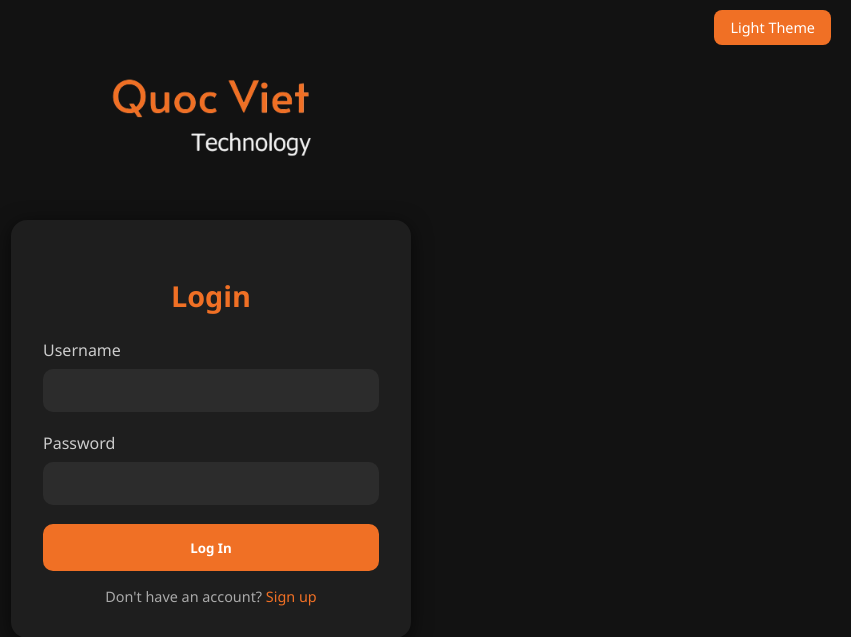
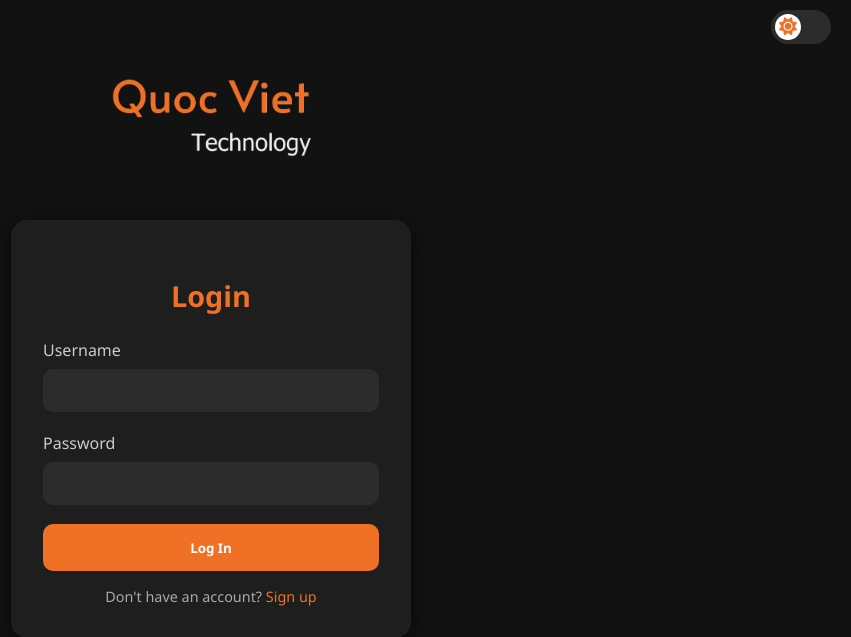
Before and after one commit to vietscoding/QuocVietTechnologyWebsite, a PHP site: page /html/draft.html in a window 1280 px wide. Shown: the top 637 px of the page, without its empty margins (429-1280 px from the left). Run offline with PHP 8.4, Linux system fonts and the light colour scheme.

Commit message:
Update toggle theme in login page

```diff
--- a/src/css/draft.css
+++ b/src/css/draft.css
@@ -54,35 +54,95 @@ header {
   z-index: 100;
 }
 
-/* #logo {
-  max-width: 20vw;
-  width: 200px;
-  height: auto;
-} */
-
 #logo {
   max-width: 20vw;
   width: 200px;
   height: auto;
-  transition: all 0.3s ease; /* Hiệu ứng mượt khi đổi kích thước hoặc hình ảnh */
+  transition: all 0.3s ease;
 }
 
-.theme-toggle {
+/* Theme Switch */
+.theme-switch-wrapper {
   position: absolute;
   right: 20px;
   top: 10px;
-  padding: 0.5rem 1rem;
-  background-color: var(--accent-color);
-  color: var(--text-color);
-  border: none;
-  border-radius: 8px;
-  cursor: pointer;
-  font-size: 0.9rem;
-  transition: background-color 0.3s ease;
 }
 
-.theme-toggle:hover {
-  background-color: var(--accent-hover-color);
+.theme-switch {
+  position: relative;
+  display: inline-block;
+  width: 60px;
+  height: 34px;
+}
+
+.theme-switch input {
+  opacity: 0;
+  width: 0;
+  height: 0;
+}
+
+.slider {
+  position: absolute;
+  cursor: pointer;
+  top: 0;
+  left: 0;
+  right: 0;
+  bottom: 0;
+  background-color: var(--input-background);
+  border-radius: 34px;
+  transition: 0.4s;
+}
+
+.slider:before {
+  position: absolute;
+  content: "";
+  height: 26px;
+  width: 26px;
+  left: 4px;
+  bottom: 4px;
+  background-color: var(--text-color);
+  border-radius: 50%;
+  transition: 0.4s;
+}
+
+/* Icon mặt trời và mặt trăng */
+.slider .fa-sun {
+  position: absolute;
+  left: 8px;
+  top: 50%;
+  transform: translateY(-50%);
+  color: var(--accent-color);
+  font-size: 18px;
+  opacity: 1;
+  transition: opacity 0.4s;
+}
+
+.slider .fa-moon {
+  position: absolute;
+  right: 8px;
+  top: 50%;
+  transform: translateY(-50%);
+  color: var(--accent-color);
+  font-size: 18px;
+  opacity: 0;
+  transition: opacity 0.4s;
+}
+
+/* Khi ở light theme (checkbox checked) */
+.theme-switch input:checked + .slider {
+  background-color: var(--input-focus-background);
+}
+
+.theme-switch input:checked + .slider:before {
+  transform: translateX(26px);
+}
+
+.theme-switch input:checked + .slider .fa-sun {
+  opacity: 0;
+}
+
+.theme-switch input:checked + .slider .fa-moon {
+  opacity: 1;
 }
 
 .login-box {
--- a/src/html/draft.html
+++ b/src/html/draft.html
@@ -18,7 +18,16 @@
            data-light-src="../images/QuocVietLogoLightTheme.png"/>
     </div>
 
-    <button id="theme-toggle" class="theme-toggle">Toggle Theme</button>
+    <div class="theme-switch-wrapper" title="Toggle Theme">
+      <label class="theme-switch" for="theme-toggle">
+        <input type="checkbox" id="theme-toggle">
+        <span class="slider">
+          <i class="fas fa-sun"></i>
+          <i class="fas fa-moon"></i>
+        </span>
+      </label>
+    </div>
+    <!-- <button id="theme-toggle" class="theme-toggle">Toggle Theme</button> -->
   </header>
 
   <div class="login-box">
--- a/src/js/draft.js
+++ b/src/js/draft.js
@@ -1,35 +1,28 @@
-// theme.js
 document.addEventListener('DOMContentLoaded', () => {
-  const toggleButton = document.getElementById('theme-toggle');
+  const toggleSwitch = document.getElementById('theme-toggle');
   const html = document.documentElement;
   const logo = document.getElementById('logo');
 
   // Kiểm tra theme đã lưu trong localStorage
   const savedTheme = localStorage.getItem('theme') || 'dark-theme';
   html.classList.add(savedTheme);
-  toggleButton.textContent = savedTheme === 'light-theme' ? 'Dark Theme' : 'Light Theme';
+  toggleSwitch.checked = savedTheme === 'light-theme';
 
   // Cập nhật logo dựa trên theme
-  if (savedTheme === 'light-theme') {
-    logo.src = logo.dataset.lightSrc;
-  } else {
-    logo.src = logo.dataset.darkSrc;
-  }
+  logo.src = savedTheme === 'light-theme' ? logo.dataset.lightSrc : logo.dataset.darkSrc;
 
-  // Xử lý sự kiện click nút toggle
-  toggleButton.addEventListener('click', () => {
-    if (html.classList.contains('light-theme')) {
+  // Xử lý sự kiện thay đổi switch
+  toggleSwitch.addEventListener('change', () => {
+    if (toggleSwitch.checked) {
+      html.classList.remove('dark-theme');
+      html.classList.add('light-theme');
+      localStorage.setItem('theme', 'light-theme');
+      logo.src = logo.dataset.lightSrc; // Logo cho light theme
+    } else {
       html.classList.remove('light-theme');
       html.classList.add('dark-theme');
-      toggleButton.textContent = 'Light Theme';
       localStorage.setItem('theme', 'dark-theme');
-      logo.src = logo.dataset.darkSrc; // Đổi logo cho dark theme
-    } else {
-      html.classList.remove('dark-theme');
-      html.classList.add('light-theme');
-      toggleButton.textContent = 'Dark Theme';
-      localStorage.setItem('theme', 'light-theme');
-      logo.src = logo.dataset.lightSrc; // Đổi logo cho light theme
+      logo.src = logo.dataset.darkSrc; // Logo cho dark theme
     }
   });
 });
```
Also changed, not shown: other parts of src/css/draft.css (+45 -7 lines).
